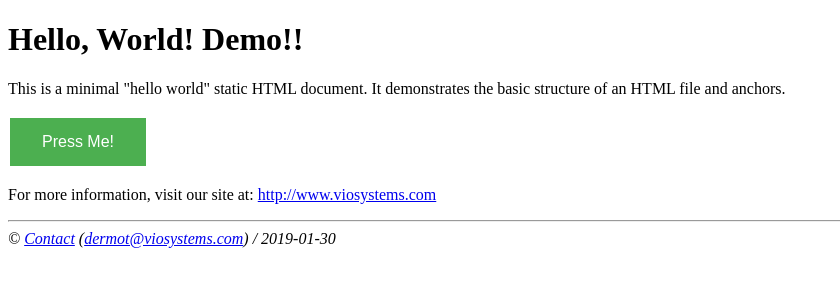
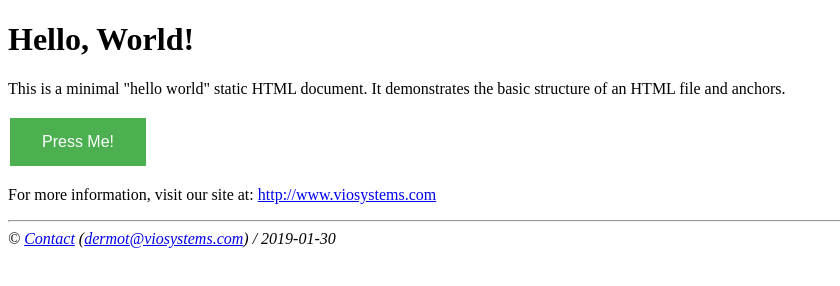
Before and after one commit to bazza2000/authmicroservice, a plain HTML site: page src/main/resources/static/HelloWorld.html in a window 1280 px wide. Shown: the whole page, without its empty margins (0-840 px from the left). Drawn offline with Linux system fonts and the light colour scheme.

Commit message:
demo prep

```diff
--- a/src/main/resources/static/HelloWorld.html
+++ b/src/main/resources/static/HelloWorld.html
@@ -38,7 +38,7 @@
 </script>
 
 <h1>
-    Hello, World! Demo!!
+    Hello, World!
 </h1>
 <p>
     This is a minimal "hello world" static HTML document. It demonstrates the
```
